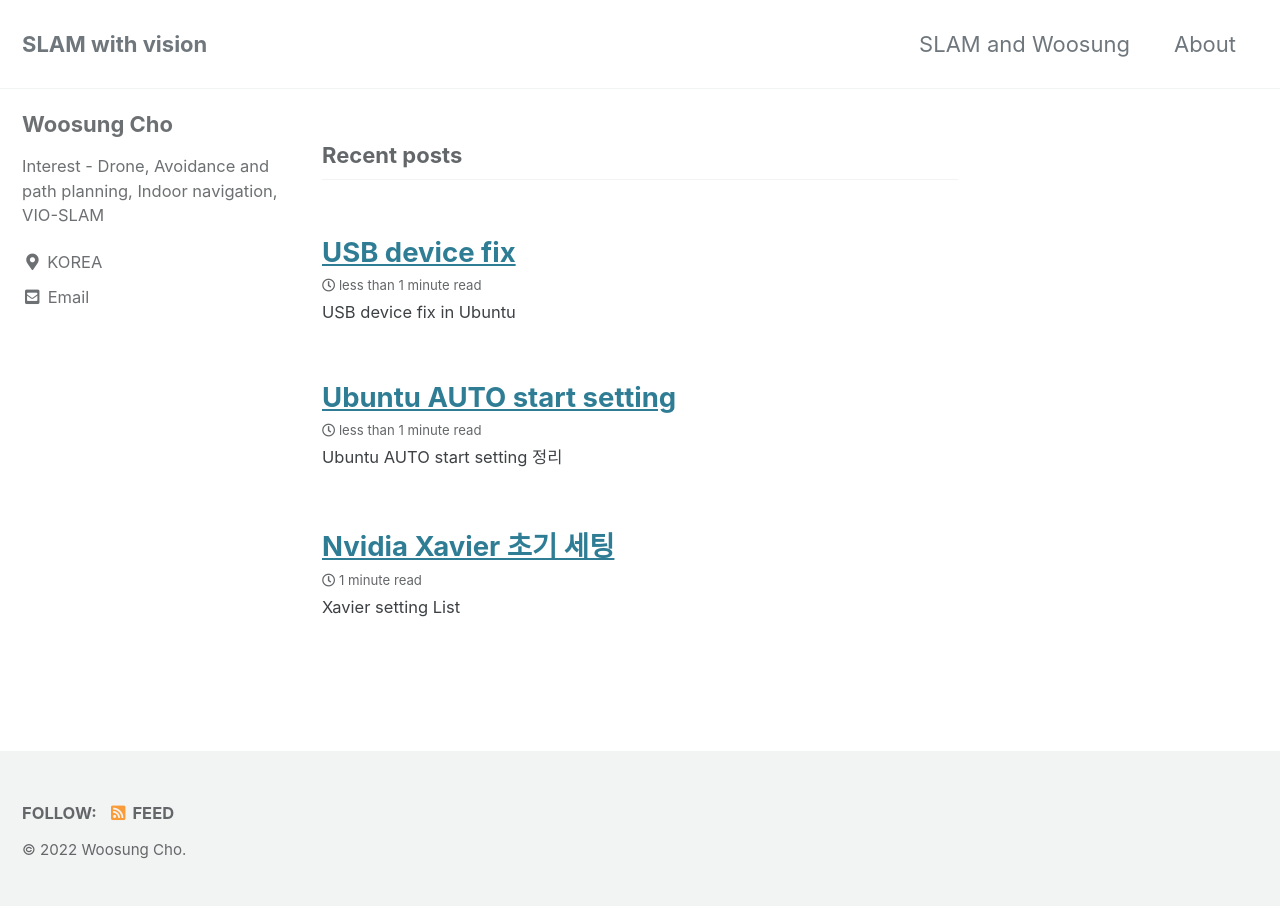
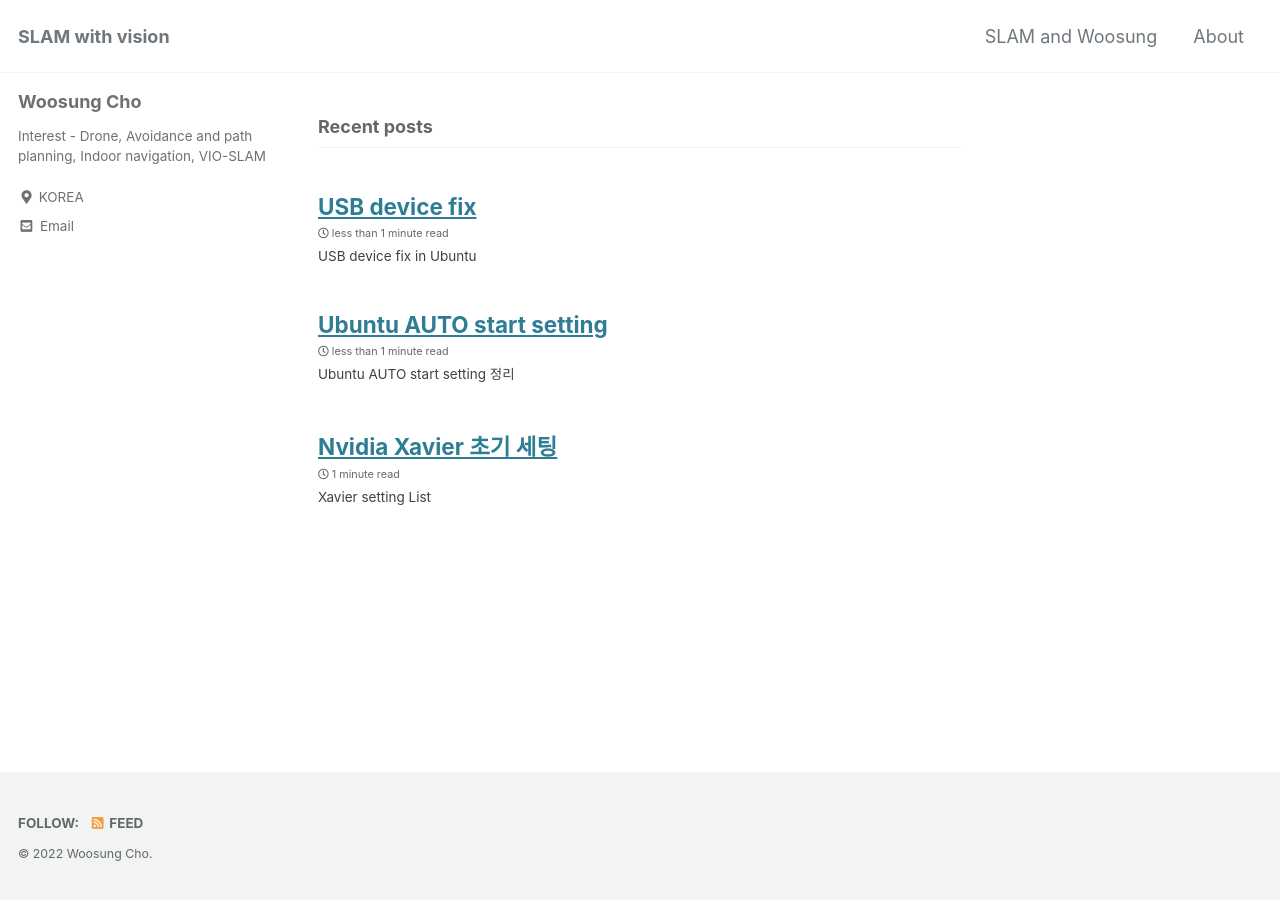
Before and after one commit to romaster93/romaster93.github.io, a Jekyll site: the page built from index.html, in a window 1280 px wide. Built offline with Jekyll 4.4.1, drawn with Linux system fonts in a browser that asks for light colours; cached includes are drawn as plain includes; some web fonts are replaced; the list of posts is cut into pages by our own code.

Commit message:
밑줄 제거 및 폰트사이즈 수정

```diff
--- a/_sass/minimal-mistakes/_base.scss
+++ b/_sass/minimal-mistakes/_base.scss
@@ -126,6 +126,9 @@ blockquote {
 /* links */
 
 a {
+
+  text-decoration: non;
+
   &:focus {
     @extend %tab-focus;
   }
--- a/_sass/minimal-mistakes/_reset.scss
+++ b/_sass/minimal-mistakes/_reset.scss
@@ -15,11 +15,11 @@ html {
   }
 
   @include breakpoint($large) {
-    font-size: 20px;
+    font-size: 18px;
   }
 
   @include breakpoint($x-large) {
-    font-size: 22px;
+    font-size: 18px;
   }
 
   -webkit-text-size-adjust: 100%;
```
